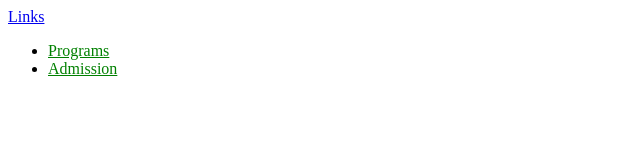
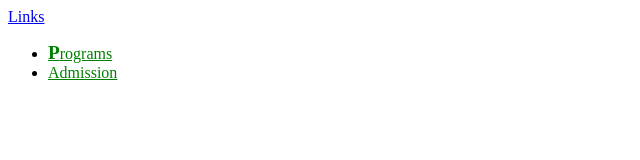
Before and after one commit to quyenngh/week6, a plain HTML site: page index.html in a window 1280 px wide. Shown: the full height of the page, 0-640 px from the left. Drawn offline with Linux system fonts and the light colour scheme.

Commit message:
makes first letter of first list item bold and 120% in size

```diff
--- a/stylesheets/stylesheet.css
+++ b/stylesheets/stylesheet.css
@@ -22,3 +22,8 @@ li > a:visited {
 li > a:hover {
     color: pink;
 }
+
+li:first-child::first-letter {
+    font-weight: bold;
+    font-size: 120%;
+}
```
